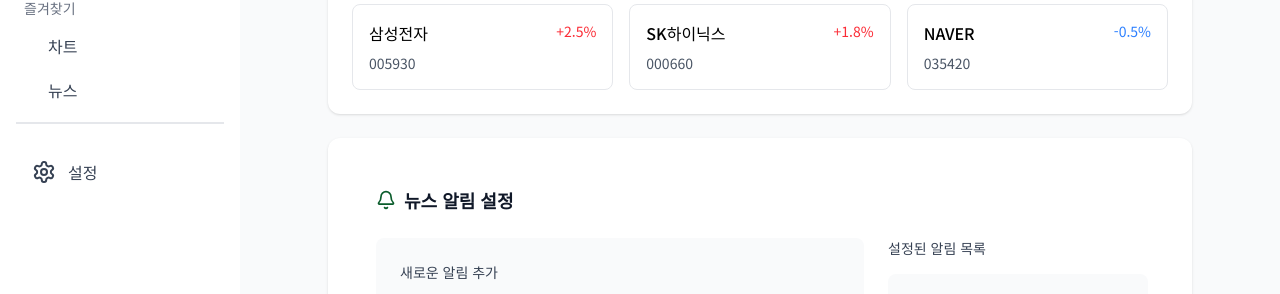
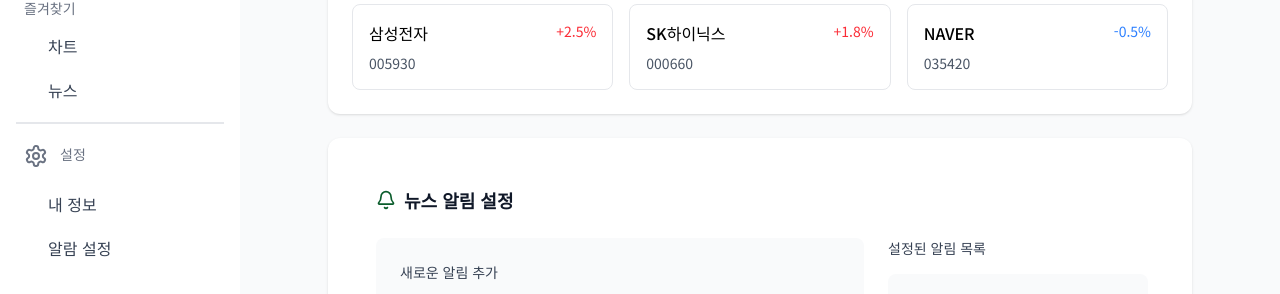
Before and after one commit to BALLFiN/BALLFiN-FE, a React (Vite) app: page /mypage in a window 1280 px wide. Shown: the part 152-446 px from the top of the page. Built offline with nearby package versions, Linux system fonts and the light colour scheme; no server answers; a web font is replaced by a local one.

Commit message:
⚡️: mypage 수정

```diff
--- a/src/components/layout/myPageLayout/sideBar/index.tsx
+++ b/src/components/layout/myPageLayout/sideBar/index.tsx
@@ -55,16 +55,47 @@ export default function MyPageSidebar() {
           </ul>
         </div>
         <hr className="text-gray-200 border my-3" />
-        <div className="space-y-1 pt-4 ">
+        <div className="space-y-2">
+          {/* 섹션 헤더 (non-clickable) */}
+          <div className=" text-sm font-medium text-gray-500 uppercase flex px-2 py-2 rounded transition-colors gap-3 ">
+            <Settings className="items-center" />
+            <p>설정</p>
+          </div>
+
+          {/* 클릭 가능한 서브 항목들 */}
+          <ul className="space-y-1">
+            <li>
               <NavLink
                 to="settings"
+                end
                 className={({ isActive }) =>
-              `flex px-4 py-2 rounded transition-colors gap-3
-            ${isActive ? 'bg-gray-100 text-gray-900 font-semibold border-l-4 border-green-600' : 'text-gray-700 hover:bg-gray-50'}`
+                  `block px-8 py-2 rounded-l-lg transition-colors
+                ${
+                  isActive
+                    ? 'bg-gray-100 text-gray-900 font-semibold border-l-4 border-green-600'
+                    : 'text-gray-700 hover:bg-gray-50'
+                }`
                 }
               >
-            <Settings className="items-center" /> <p>설정</p>
+                내 정보
               </NavLink>
+            </li>
+            <li>
+              <NavLink
+                to="news"
+                className={({ isActive }) =>
+                  `block px-8 py-2 rounded-l-lg transition-colors
+                ${
+                  isActive
+                    ? 'bg-gray-100 text-gray-900 font-semibold border-l-4 border-green-600'
+                    : 'text-gray-700 hover:bg-gray-50'
+                }`
+                }
+              >
+                알람 설정
+              </NavLink>
+            </li>
+          </ul>
         </div>
       </div>
       <div className="pb-4 w-full flex justify-end "></div>
```
Lines whose indentation alone changed are shown as unchanged.
